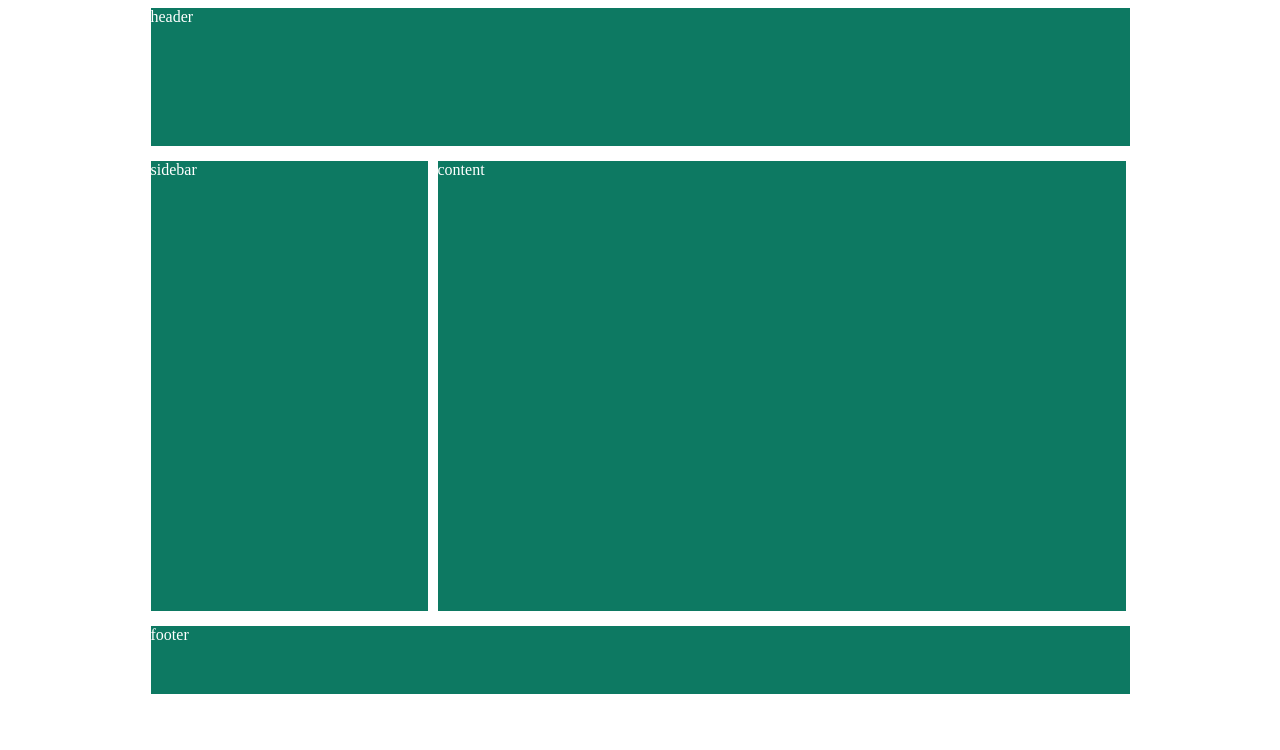
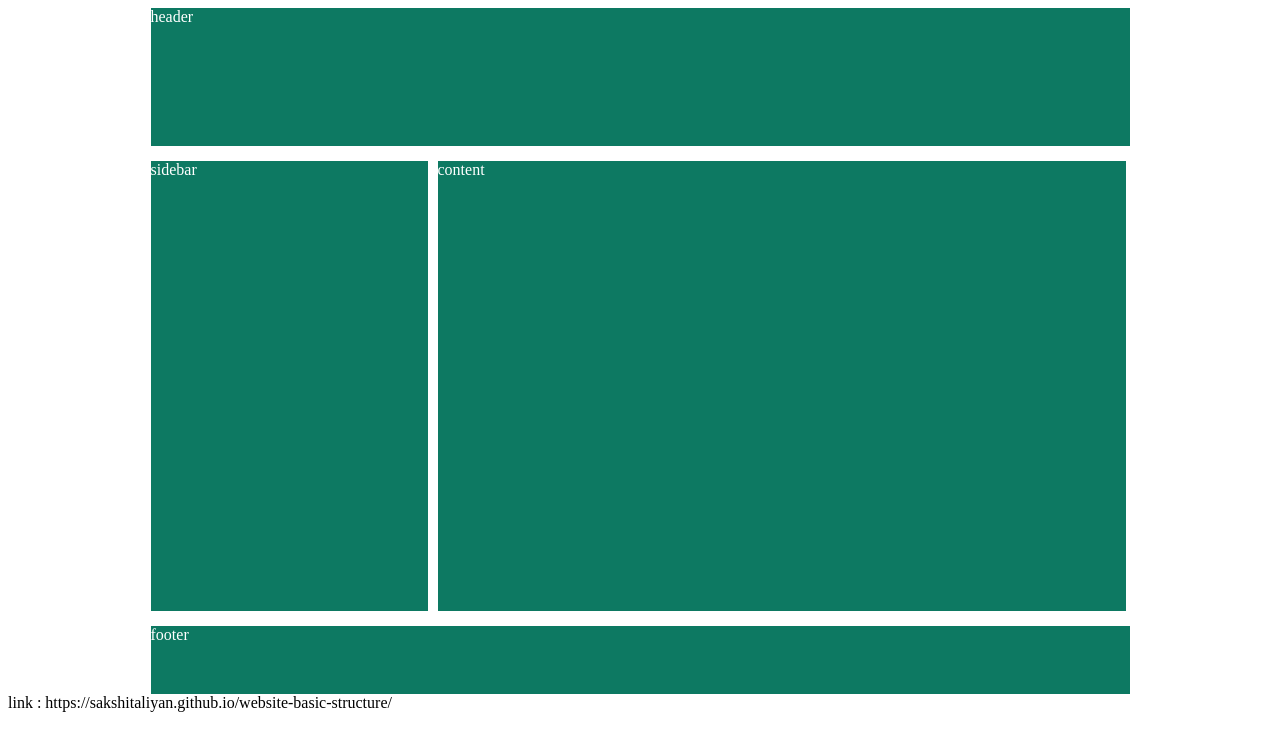
Before and after one commit to sakshitaliyan/website-basic-structure, a plain HTML site: page index.html in a window 1280 px wide. Drawn offline with Linux system fonts and the light colour scheme.

Commit message:
Update index.html

```diff
--- a/index.html
+++ b/index.html
@@ -16,3 +16,5 @@
     <footer>footer</footer>
 </body>
 </html>
+
+link : https://sakshitaliyan.github.io/website-basic-structure/
```
